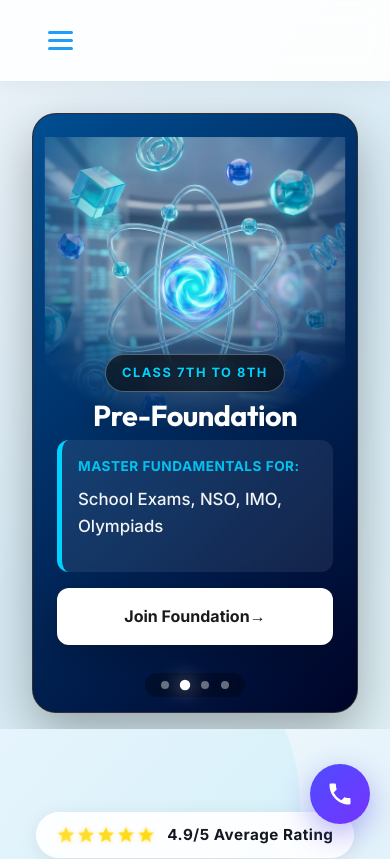
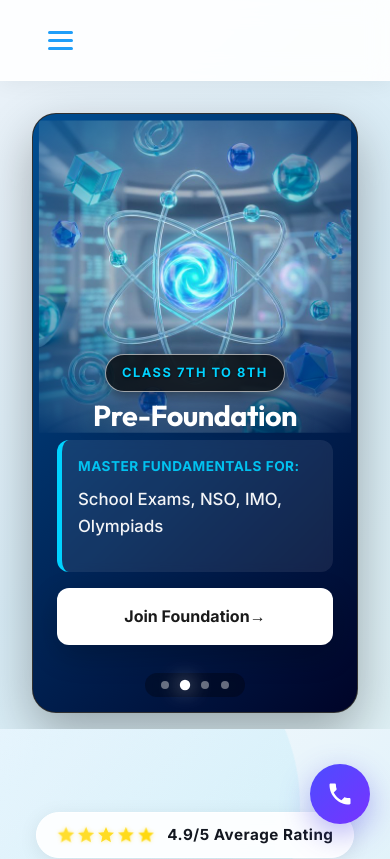
Before and after one commit to abhimanyusingh18/fastedu-revamp, a Next.js app: page / in a window 390 px wide. Shown: the top 859 px of the page. Built offline with nearby package versions, Linux system fonts and the light colour scheme.

Commit message:
carousal responsiveness:

```diff
--- a/src/components/ProgramHeroCards.module.css
+++ b/src/components/ProgramHeroCards.module.css
@@ -264,8 +264,8 @@
         height: 60%;
         /* Covers top 60% */
         z-index: 0;
-        mask-image: radial-gradient(circle at 50% 30%, black 30%, transparent 70%);
-        -webkit-mask-image: radial-gradient(circle at 50% 30%, black 30%, transparent 70%);
+        mask-image: radial-gradient(ellipse 90% 70% at 50% 40%, black 30%, transparent 90%);
+        -webkit-mask-image: radial-gradient(ellipse 90% 70% at 50% 40%, black 30%, transparent 90%);
         pointer-events: none;
     }
 
@@ -280,10 +280,10 @@
     .bannerImage {
         object-fit: contain;
         object-position: center top;
-        transform: scale(0.9);
+        transform: scale(0.95);
         width: 100%;
         height: 100%;
-        margin-top: 10px;
+        margin-top: 0;
     }
 
     /* Content - Relative on top */
@@ -310,12 +310,13 @@
 
     .badge {
         margin: 0 auto 0.5rem auto;
-        background: rgba(0, 0, 0, 0.6);
-        /* Darker background for contrast */
-        border-color: rgba(255, 255, 255, 0.3) !important;
-        /* Force subtle border */
-        text-shadow: 0 1px 2px rgba(0, 0, 0, 0.5);
-        backdrop-filter: blur(12px);
+        background: rgba(0, 0, 0, 0.75);
+        /* High contrast */
+        border-color: rgba(255, 255, 255, 0.6) !important;
+        /* Visible border */
+        box-shadow: 0 4px 12px rgba(0, 0, 0, 0.4);
+        text-shadow: 0 1px 3px rgba(0, 0, 0, 0.8);
+        backdrop-filter: blur(16px);
     }
 
 
```
